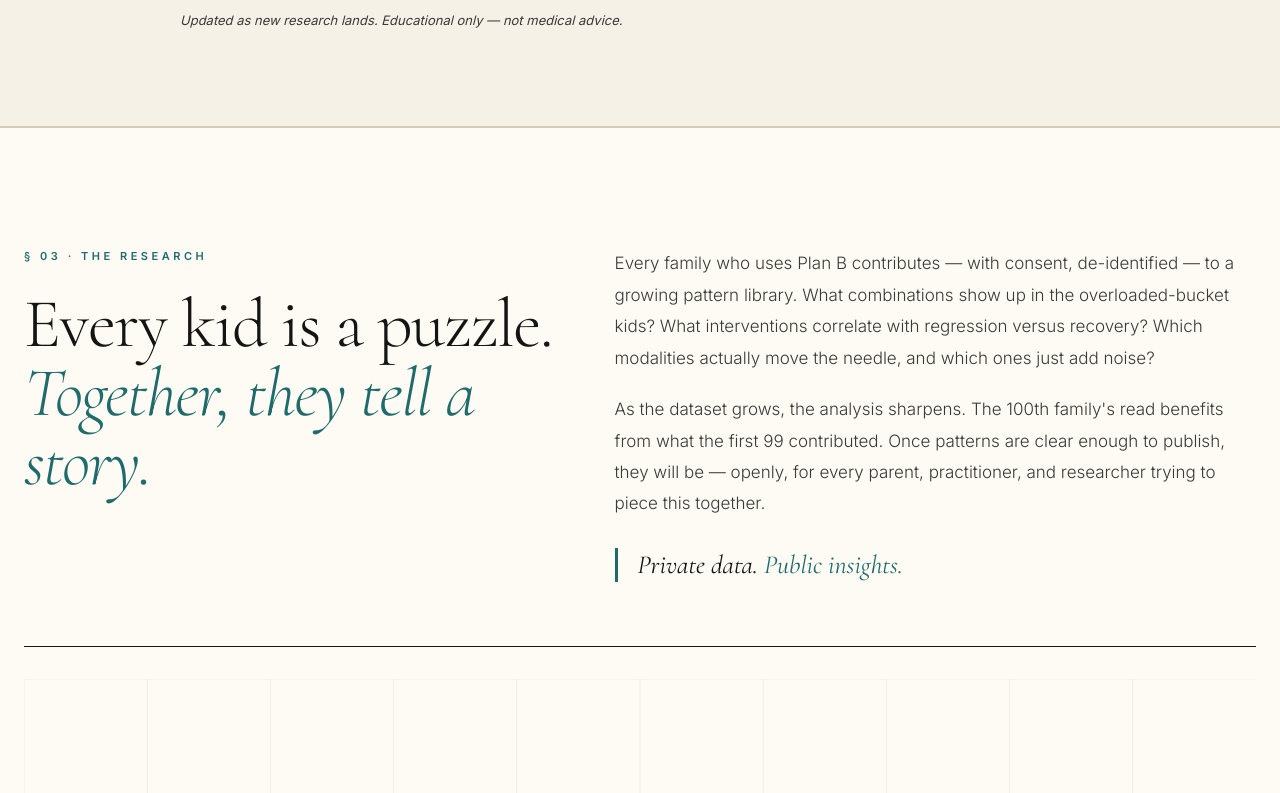
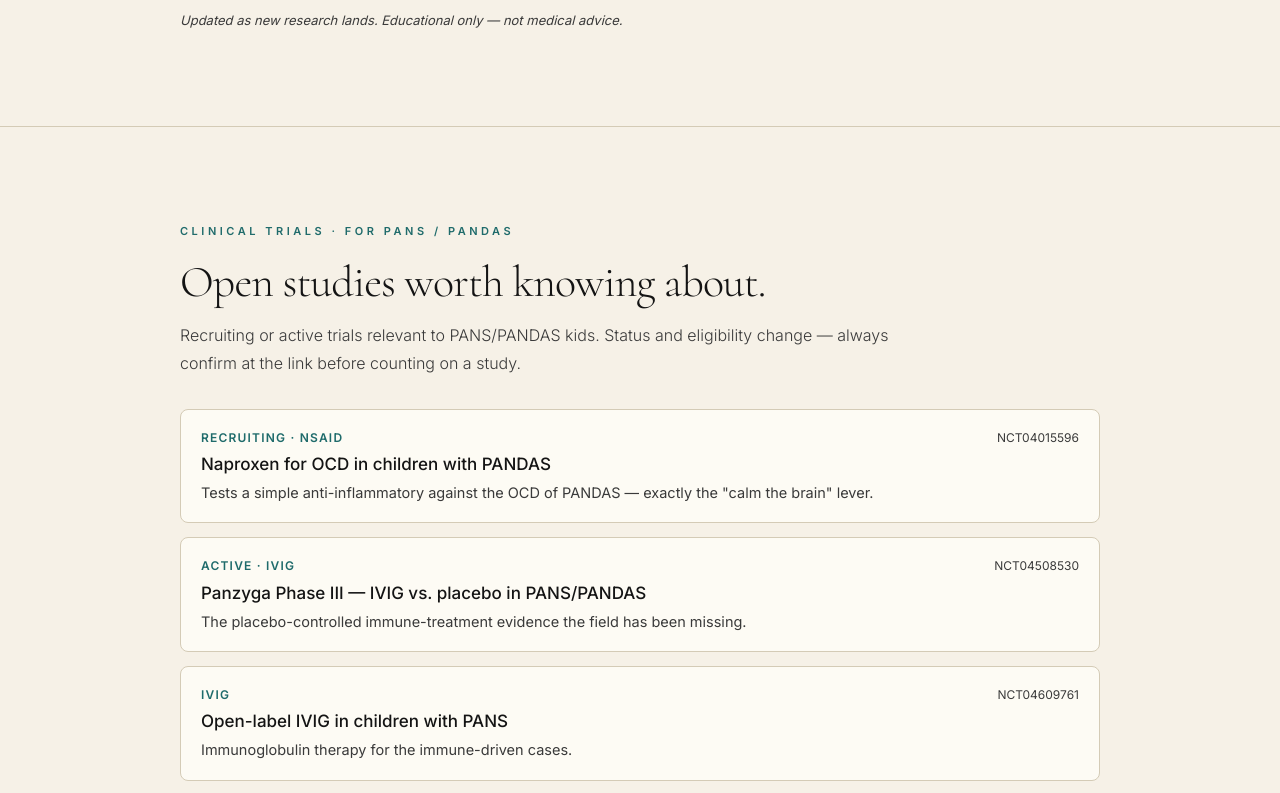
Before and after one commit to myleshorton/planb-pans, a Next.js app: page /research in a window 1280 px wide. Shown: the part 1960-2753 px from the top of the page. Built offline with nearby package versions, Linux system fonts and the light colour scheme.

Commit message:
feat(research): add Clinical Trials section (recruiting PANS/PANDAS studies w/ NCT links)

```diff
--- a/app/research/page.tsx
+++ b/app/research/page.tsx
@@ -118,6 +118,50 @@ export default function ResearchPage() {
           </div>
           <p style={{ fontSize: 13, color: 'var(--ink-soft)', fontStyle: 'italic', marginTop: 20 }}>
             Updated as new research lands. Educational only — not medical advice.
+          </p>
+        </div>
+      </section>
+
+      {/* CLINICAL TRIALS — relevant PANS/PANDAS studies families can look into */}
+      <section style={{ padding: 'clamp(56px, 8vw, 96px) 24px', borderBottom: '1px solid var(--rule)' }}>
+        <div className="pb-container" style={{ maxWidth: 920 }}>
+          <p className="eyebrow" style={{ marginBottom: 18 }}>Clinical trials · for PANS / PANDAS</p>
+          <h2
+            className="serif"
+            style={{ fontSize: 'clamp(28px, 4vw, 44px)', fontWeight: 300, letterSpacing: '-0.02em', lineHeight: 1.08, color: 'var(--ink)', margin: '0 0 16px' }}
+          >
+            Open studies worth knowing about.
+          </h2>
+          <p style={{ fontSize: 16, lineHeight: 1.7, color: 'var(--ink-soft)', fontWeight: 300, maxWidth: 720, margin: '0 0 32px' }}>
+            Recruiting or active trials relevant to PANS/PANDAS kids. Status and eligibility change — always confirm at the link before counting on a study.
+          </p>
+          <div style={{ display: 'grid', gap: 14 }}>
+            {[
+              { tag: 'Recruiting · NSAID', title: 'Naproxen for OCD in children with PANDAS', why: 'Tests a simple anti-inflammatory against the OCD of PANDAS — exactly the "calm the brain" lever.', nct: 'NCT04015596', href: 'https://clinicaltrials.gov/study/NCT04015596' },
+              { tag: 'Active · IVIG', title: 'Panzyga Phase III — IVIG vs. placebo in PANS/PANDAS', why: 'The placebo-controlled immune-treatment evidence the field has been missing.', nct: 'NCT04508530', href: 'https://clinicaltrials.gov/study/NCT04508530' },
+              { tag: 'IVIG', title: 'Open-label IVIG in children with PANS', why: 'Immunoglobulin therapy for the immune-driven cases.', nct: 'NCT04609761', href: 'https://clinicaltrials.gov/study/NCT04609761' },
+              { tag: 'Stanford · markers', title: 'Neurobiologic, immunologic & rheumatologic markers in youth with PANS', why: 'Building the biomarker map that could finally make PANS a measurable diagnosis.', nct: 'NCT02889016', href: 'https://clinicaltrials.gov/study/NCT02889016' },
+              { tag: 'Mass General · imaging', title: 'Pediatric Neuropsychiatry & Immunology — neuroinflammation MRI', why: 'Imaging the brain inflammation behind PANDAS/PANS (also enrolling healthy controls).', nct: '', href: 'https://www.massgeneral.org/children/research/pediatric-neuropsychiatry-and-immunology-research-program' },
+              { tag: 'Find more', title: 'PPN research volunteer hub — every open PANS/PANDAS study', why: 'The PANDAS Physicians Network keeps the running list of trials seeking participants.', nct: '', href: 'https://www.pandasppn.org/participate/' },
+            ].map((t) => (
+              <a
+                key={t.title}
+                href={t.href}
+                target="_blank"
+                rel="noopener"
+                style={{ display: 'block', textDecoration: 'none', background: 'var(--cream-light)', border: '1px solid var(--rule)', borderRadius: 8, padding: '18px 20px' }}
+              >
+                <div style={{ display: 'flex', justifyContent: 'space-between', gap: 12, marginBottom: 6 }}>
+                  <span style={{ color: 'var(--teal)', fontSize: 12, fontWeight: 600, letterSpacing: '0.1em', textTransform: 'uppercase' }}>{t.tag}</span>
+                  {t.nct && <span style={{ fontSize: 12, color: 'var(--ink-soft)' }}>{t.nct}</span>}
+                </div>
+                <p style={{ fontSize: 17, fontWeight: 500, color: 'var(--ink)', margin: '0 0 6px', lineHeight: 1.35 }}>{t.title}</p>
+                <p style={{ fontSize: 14.5, color: 'var(--ink-soft)', margin: 0, lineHeight: 1.55 }}>{t.why}</p>
+              </a>
+            ))}
+          </div>
+          <p style={{ fontSize: 13, color: 'var(--ink-soft)', fontStyle: 'italic', marginTop: 20 }}>
+            Not an endorsement or medical advice — talk with your clinical team about whether a trial fits your child.
           </p>
         </div>
       </section>
```
